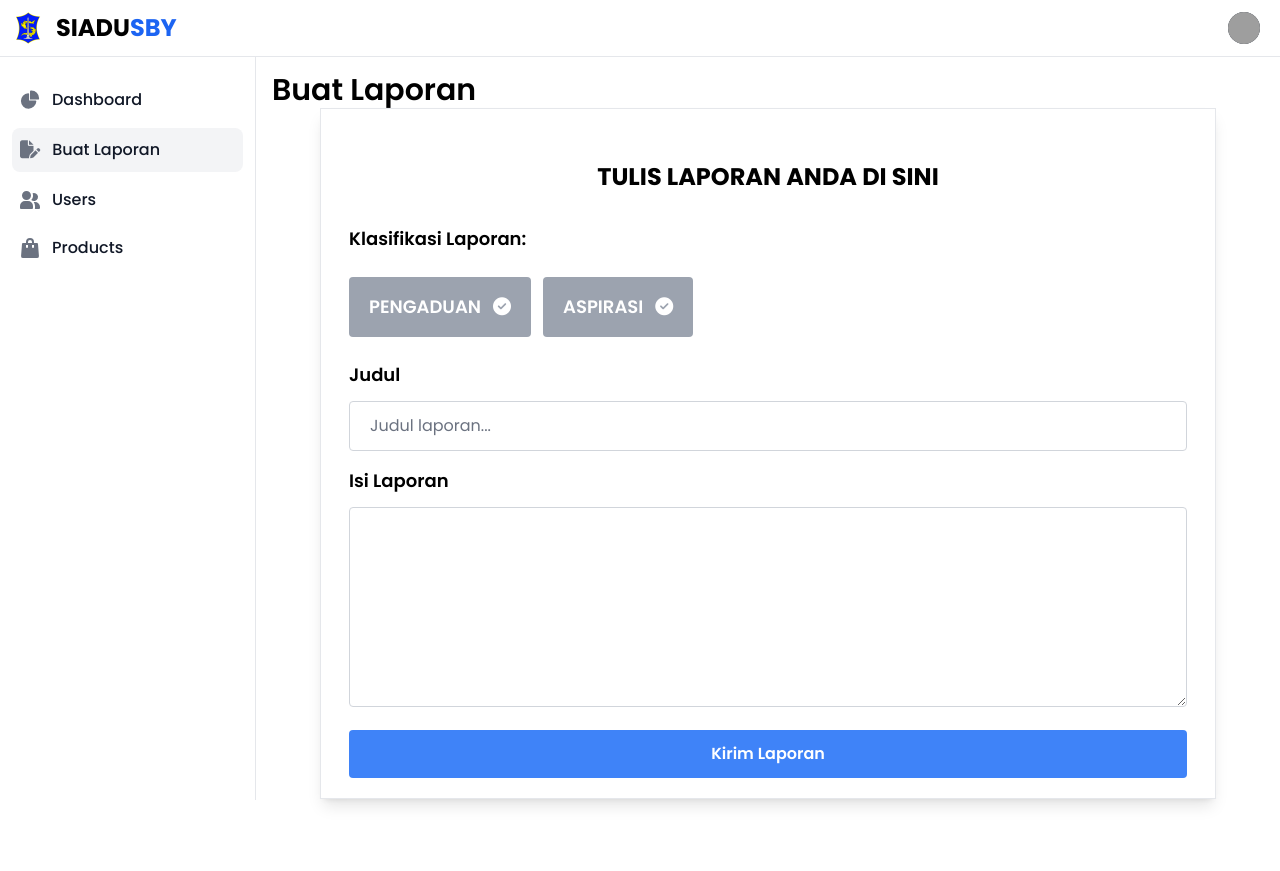
After one commit to jaguardeva/pemweb, a PHP site: page /make-report.php in a window 1280 px wide. The commit adds this page. Run offline with PHP 8.4, Linux system fonts and the light colour scheme; the visitor is signed in with stand-in values (Sample User, id 1); data that the repository does not hold is empty; some libraries are stand-ins or nearby versions; grey boxes are pictures that could not be loaded.

Commit message:
feat: form | menambahkan form aduan masyarakat

```diff
--- a/layouts/sidebar.php
+++ b/layouts/sidebar.php
@@ -1,11 +1,19 @@
+<?php
+
+$currentPage = basename($_SERVER['PHP_SELF']);
+
+
+?>
+
 <aside id="logo-sidebar"
   class="fixed top-0 left-0 z-[35] w-64 h-screen pt-20 transition-transform -translate-x-full bg-white border-r border-gray-200 sm:translate-x-0"
   aria-label="Sidebar">
   <div class="h-full px-3 pb-4 overflow-y-auto bg-white">
     <ul class="space-y-2 font-medium">
       <li>
-        <a href="dashboard.php" class="flex items-center p-2 text-gray-900 rounded-lg  hover:bg-gray-100 ">
-          <svg class="w-5 h-5 text-gray-500 transition duration-75  group-hover:text-gray-900 " aria-hidden="true"
+        <a href="dashboard.php"
+          class="<?php echo $currentPage === "dashboard.php" ? "bg-gray-100" : "bg-white"; ?> flex items-center p-2 text-gray-900 rounded-lg hover:bg-gray-100">
+          <svg class="w-5 h-5 text-gray-500 transition duration-75 group-hover:text-gray-900" aria-hidden="true"
             xmlns="http://www.w3.org/2000/svg" fill="currentColor" viewBox="0 0 22 21">
             <path d="M16.975 11H10V4.025a1 1 0 0 0-1.066-.998 8.5 8.5 0 1 0 9.039 9.039.999.999 0 0 0-1-1.066h.002Z" />
             <path
@@ -14,30 +22,15 @@
           <span class="ms-3">Dashboard</span>
         </a>
       </li>
+
       <li>
-        <a href="#" class="flex items-center p-2 text-gray-900 rounded-lg hover:bg-gray-100">
-          <svg class="flex-shrink-0 w-5 h-5 text-gray-500 transition duration-75 group-hover:text-gray-900"
-            aria-hidden="true" xmlns="http://www.w3.org/2000/svg" fill="currentColor" viewBox="0 0 18 18">
-            <path
-              d="M6.143 0H1.857A1.857 1.857 0 0 0 0 1.857v4.286C0 7.169.831 8 1.857 8h4.286A1.857 1.857 0 0 0 8 6.143V1.857A1.857 1.857 0 0 0 6.143 0Zm10 0h-4.286A1.857 1.857 0 0 0 10 1.857v4.286C10 7.169 10.831 8 11.857 8h4.286A1.857 1.857 0 0 0 18 6.143V1.857A1.857 1.857 0 0 0 16.143 0Zm-10 10H1.857A1.857 1.857 0 0 0 0 11.857v4.286C0 17.169.831 18 1.857 18h4.286A1.857 1.857 0 0 0 8 16.143v-4.286A1.857 1.857 0 0 0 6.143 10Zm10 0h-4.286A1.857 1.857 0 0 0 10 11.857v4.286c0 1.026.831 1.857 1.857 1.857h4.286A1.857 1.857 0 0 0 18 16.143v-4.286A1.857 1.857 0 0 0 16.143 10Z" />
-          </svg>
-          <span class="flex-1 ms-3 whitespace-nowrap">Kanban</span>
-          <span
-            class="inline-flex items-center justify-center px-2 ms-3 text-sm font-medium text-gray-800 bg-gray-100 rounded-full ">Pro</span>
+        <a href="make-report.php"
+          class="<?php echo $currentPage === "make-report.php" ? "bg-gray-100" : "bg-white"; ?> flex items-center p-2 text-gray-900 rounded-lg hover:bg-gray-100">
+          <i class="fa-solid fa-file-pen text-lg text-gray-500"></i>
+          <span class="flex-1 ms-3 whitespace-nowrap">Buat Laporan</span>
         </a>
       </li>
-      <li>
-        <a href="#" class="flex items-center p-2 text-gray-900 rounded-lg  hover:bg-gray-100  group">
-          <svg class="flex-shrink-0 w-5 h-5 text-gray-500 transition duration-75 group-hover:text-gray-900"
-            aria-hidden="true" xmlns="http://www.w3.org/2000/svg" fill="currentColor" viewBox="0 0 20 20">
-            <path
-              d="m17.418 3.623-.018-.008a6.713 6.713 0 0 0-2.4-.569V2h1a1 1 0 1 0 0-2h-2a1 1 0 0 0-1 1v2H9.89A6.977 6.977 0 0 1 12 8v5h-2V8A5 5 0 1 0 0 8v6a1 1 0 0 0 1 1h8v4a1 1 0 0 0 1 1h2a1 1 0 0 0 1-1v-4h6a1 1 0 0 0 1-1V8a5 5 0 0 0-2.582-4.377ZM6 12H4a1 1 0 0 1 0-2h2a1 1 0 0 1 0 2Z" />
-          </svg>
-          <span class="flex-1 ms-3 whitespace-nowrap">Inbox</span>
-          <span
-            class="inline-flex items-center justify-center w-3 h-3 p-3 ms-3 text-sm font-medium text-blue-800 bg-blue-100 rounded-full ">3</span>
-        </a>
-      </li>
+
       <li>
         <a href="#" class="flex items-center p-2 text-gray-900 rounded-lg hover:bg-gray-100  group">
           <svg class="flex-shrink-0 w-5 h-5 text-gray-500 transition duration-75 group-hover:text-gray-900 "
@@ -58,29 +51,6 @@
           <span class="flex-1 ms-3 whitespace-nowrap">Products</span>
         </a>
       </li>
-      <li>
-        <a href="#" class="flex items-center p-2 text-gray-900 rounded-lg hover:bg-gray-100 group">
-          <svg class="flex-shrink-0 w-5 h-5 text-gray-500 transition duration-75 group-hover:text-gray-900"
-            aria-hidden="true" xmlns="http://www.w3.org/2000/svg" fill="none" viewBox="0 0 18 16">
-            <path stroke="currentColor" stroke-linecap="round" stroke-linejoin="round" stroke-width="2"
-              d="M1 8h11m0 0L8 4m4 4-4 4m4-11h3a2 2 0 0 1 2 2v10a2 2 0 0 1-2 2h-3" />
-          </svg>
-          <span class="flex-1 ms-3 whitespace-nowrap">Sign In</span>
-        </a>
-      </li>
-      <li>
-        <a href="#" class="flex items-center p-2 text-gray-900 rounded-lg hover:bg-gray-100 group">
-          <svg class="flex-shrink-0 w-5 h-5 text-gray-500 transition duration-75 group-hover:text-gray-900"
-            aria-hidden="true" xmlns="http://www.w3.org/2000/svg" fill="currentColor" viewBox="0 0 20 20">
-            <path d="M5 5V.13a2.96 2.96 0 0 0-1.293.749L.879 3.707A2.96 2.96 0 0 0 .13 5H5Z" />
-            <path
-              d="M6.737 11.061a2.961 2.961 0 0 1 .81-1.515l6.117-6.116A4.839 4.839 0 0 1 16 2.141V2a1.97 1.97 0 0 0-1.933-2H7v5a2 2 0 0 1-2 2H0v11a1.969 1.969 0 0 0 1.933 2h12.134A1.97 1.97 0 0 0 16 18v-3.093l-1.546 1.546c-.413.413-.94.695-1.513.81l-3.4.679a2.947 2.947 0 0 1-1.85-.227 2.96 2.96 0 0 1-1.635-3.257l.681-3.397Z" />
-            <path
-              d="M8.961 16a.93.93 0 0 0 .189-.019l3.4-.679a.961.961 0 0 0 .49-.263l6.118-6.117a2.884 2.884 0 0 0-4.079-4.078l-6.117 6.117a.96.96 0 0 0-.263.491l-.679 3.4A.961.961 0 0 0 8.961 16Zm7.477-9.8a.958.958 0 0 1 .68-.281.961.961 0 0 1 .682 1.644l-.315.315-1.36-1.36.313-.318Zm-5.911 5.911 4.236-4.236 1.359 1.359-4.236 4.237-1.7.339.341-1.699Z" />
-          </svg>
-          <span class="flex-1 ms-3 whitespace-nowrap">Sign Up</span>
-        </a>
-      </li>
     </ul>
   </div>
 </aside>
--- /dev/null
+++ b/make-report.php
@@ -0,0 +1,55 @@
+<?php
+session_start();
+if (!isset($_SESSION["login"])) {
+  header("Location: /auth/login.php?error=Silahkan login terlebih dahulu!");
+}
+
+include "./layouts/dashboard/top.php"
+
+
+  ?>
+
+<main class="p-4 my-14 sm:ml-64">
+  <h1 class="font-semibold text-3xl">Buat Laporan</h1>
+  <article class="flex flex-col items-center w-full mx-auto max-w-4xl border shadow-lg py-5 px-7">
+    <h1 class="text-2xl font-bold my-8 uppercase">Tulis Laporan Anda Di Sini</h1>
+    <form action="" class="w-full flex flex-col gap-4 ">
+      <h1 class="font-semibold text-lg">Klasifikasi Laporan:</h1>
+      <div class="w-full flex gap-5 items-center my-2">
+        <div class="flex items-center gap-3">
+          <label for="pengaduan" class="cursor-pointer">
+            <input type="radio" id="pengaduan" name="type" value="pengaduan" class="peer sr-only">
+            <div
+              class="flex items-center bg-gray-400 text-white gap-3  px-5 py-4  peer-checked:text-white peer-checked:bg-blue-500 rounded">
+              <h1 class="font-semibold text-lg">PENGADUAN</h1>
+              <i class="fa-solid fa-circle-check text-lg"></i>
+            </div>
+          </label>
+          <label for="aspirasi" class="cursor-pointer">
+            <input type="radio" id="aspirasi" name="type" value="aspirasi" class="peer sr-only">
+            <div
+              class="flex items-center bg-gray-400 text-white gap-3  px-5 py-4  peer-checked:text-white peer-checked:bg-blue-500 rounded">
+              <h1 class="font-semibold text-lg">ASPIRASI</h1>
+              <i class="fa-solid fa-circle-check text-lg"></i>
+            </div>
+          </label>
+        </div>
+      </div>
+      <div class="w-full space-y-3">
+        <label for="title" class="font-semibold text-lg">Judul</label>
+        <input class="w-full py-3 px-5 rounded outline-none border border-gray-300" type="text" id="title" name="title"
+          placeholder="Judul laporan...">
+      </div>
+      <div class="w-full space-y-3">
+        <label for="body" class="font-semibold text-lg">Isi Laporan</label>
+        <textarea class=" w-full p-5 rounded outline-none border border-gray-300 h-[200px]" name="body"
+          id="body"></textarea>
+      </div>
+      <button
+        class="bg-blue-500 hover:bg-blue-600 transition-all duration-100 text-white font-semibold px-5 py-3 rounded">Kirim
+        Laporan</button>
+    </form>
+  </article>
+</main>
+
+<?php include "./layouts/dashboard/bottom.php" ?>
--- a/styles.css
+++ b/styles.css
@@ -1268,6 +1280,16 @@ input:checked + .toggle-bg{
   margin-bottom: 1.25rem;
 }
 
+.my-8{
+  margin-top: 2rem;
+  margin-bottom: 2rem;
+}
+
+.my-2{
+  margin-top: 0.5rem;
+  margin-bottom: 0.5rem;
+}
+
 .mb-1{
   margin-bottom: 0.25rem;
 }
@@ -1525,6 +1563,10 @@ input:checked + .toggle-bg{
 
 .w-full{
   width: 100%;
+}
+
+.max-w-4xl{
+  max-width: 56rem;
 }
 
 .max-w-md{
@@ -2145,6 +2191,12 @@ input:checked + .toggle-bg{
   margin-bottom: calc(0.5rem * var(--tw-space-y-reverse));
 }
 
+.space-y-3 > :not([hidden]) ~ :not([hidden]){
+  --tw-space-y-reverse: 0;
+  margin-top: calc(0.75rem * calc(1 - var(--tw-space-y-reverse)));
+  margin-bottom: calc(0.75rem * var(--tw-space-y-reverse));
+}
+
 .space-y-reverse > :not([hidden]) ~ :not([hidden]){
   --tw-space-y-reverse: 1;
 }
@@ -2731,39 +2787,24 @@ input:checked + .toggle-bg{
   background-color: rgb(255 255 255 / 0.5);
 }
 
-.bg-yellow-500{
-  --tw-bg-opacity: 1;
-  background-color: rgb(194 120 3 / var(--tw-bg-opacity));
-}
-
-.bg-yellow-200{
-  --tw-bg-opacity: 1;
-  background-color: rgb(252 233 106 / var(--tw-bg-opacity));
-}
-
-.bg-green-200{
-  --tw-bg-opacity: 1;
-  background-color: rgb(188 240 218 / var(--tw-bg-opacity));
-}
-
-.bg-purple-500{
-  --tw-bg-opacity: 1;
-  background-color: rgb(144 97 249 / var(--tw-bg-opacity));
-}
-
-.bg-red-500{
-  --tw-bg-opacity: 1;
-  background-color: rgb(240 82 82 / var(--tw-bg-opacity));
-}
-
-.bg-yellow-400{
-  --tw-bg-opacity: 1;
-  background-color: rgb(227 160 8 / var(--tw-bg-opacity));
-}
-
 .bg-yellow-300{
   --tw-bg-opacity: 1;
   background-color: rgb(250 202 21 / var(--tw-bg-opacity));
+}
+
+.bg-gray-500{
+  --tw-bg-opacity: 1;
+  background-color: rgb(107 114 128 / var(--tw-bg-opacity));
+}
+
+.bg-gray-300{
+  --tw-bg-opacity: 1;
+  background-color: rgb(209 213 219 / var(--tw-bg-opacity));
+}
+
+.bg-gray-400{
+  --tw-bg-opacity: 1;
+  background-color: rgb(156 163 175 / var(--tw-bg-opacity));
 }
 
 .bg-gradient-to-tr{
@@ -2916,16 +2957,16 @@ input:checked + .toggle-bg{
   padding: 0.625rem;
 }
 
-.p-3{
-  padding: 0.75rem;
-}
-
 .p-4{
   padding: 1rem;
 }
 
 .p-6{
   padding: 1.5rem;
+}
+
+.p-5{
+  padding: 1.25rem;
 }
 
 .px-2{
@@ -2948,6 +2989,11 @@ input:checked + .toggle-bg{
   padding-right: 1.25rem;
 }
 
+.px-7{
+  padding-left: 1.75rem;
+  padding-right: 1.75rem;
+}
+
 .py-1{
   padding-top: 0.25rem;
   padding-bottom: 0.25rem;
@@ -2973,6 +3019,11 @@ input:checked + .toggle-bg{
   padding-bottom: 1rem;
 }
 
+.py-5{
+  padding-top: 1.25rem;
+  padding-bottom: 1.25rem;
+}
+
 .pb-4{
   padding-bottom: 1rem;
 }
@@ -3617,6 +3667,10 @@ input:checked + .toggle-bg{
   transition-duration: 75ms;
 }
 
+.duration-100{
+  transition-duration: 100ms;
+}
+
 .ease-in{
   transition-timing-function: cubic-bezier(0.4, 0, 1, 1);
 }
```
Also changed, not shown: other parts of styles.css (+94 -35 lines), dashboard.php (+13 -6 lines).
